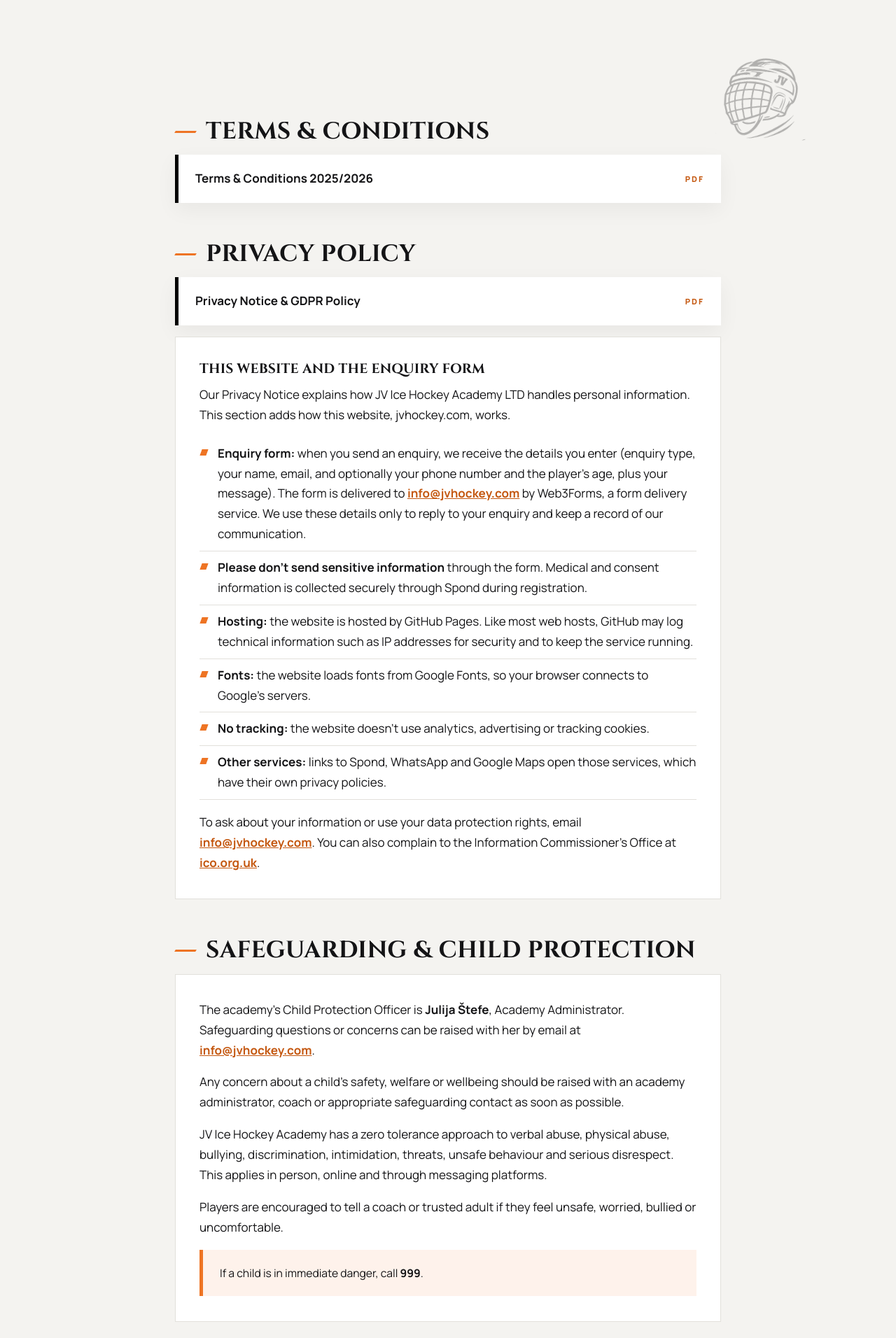
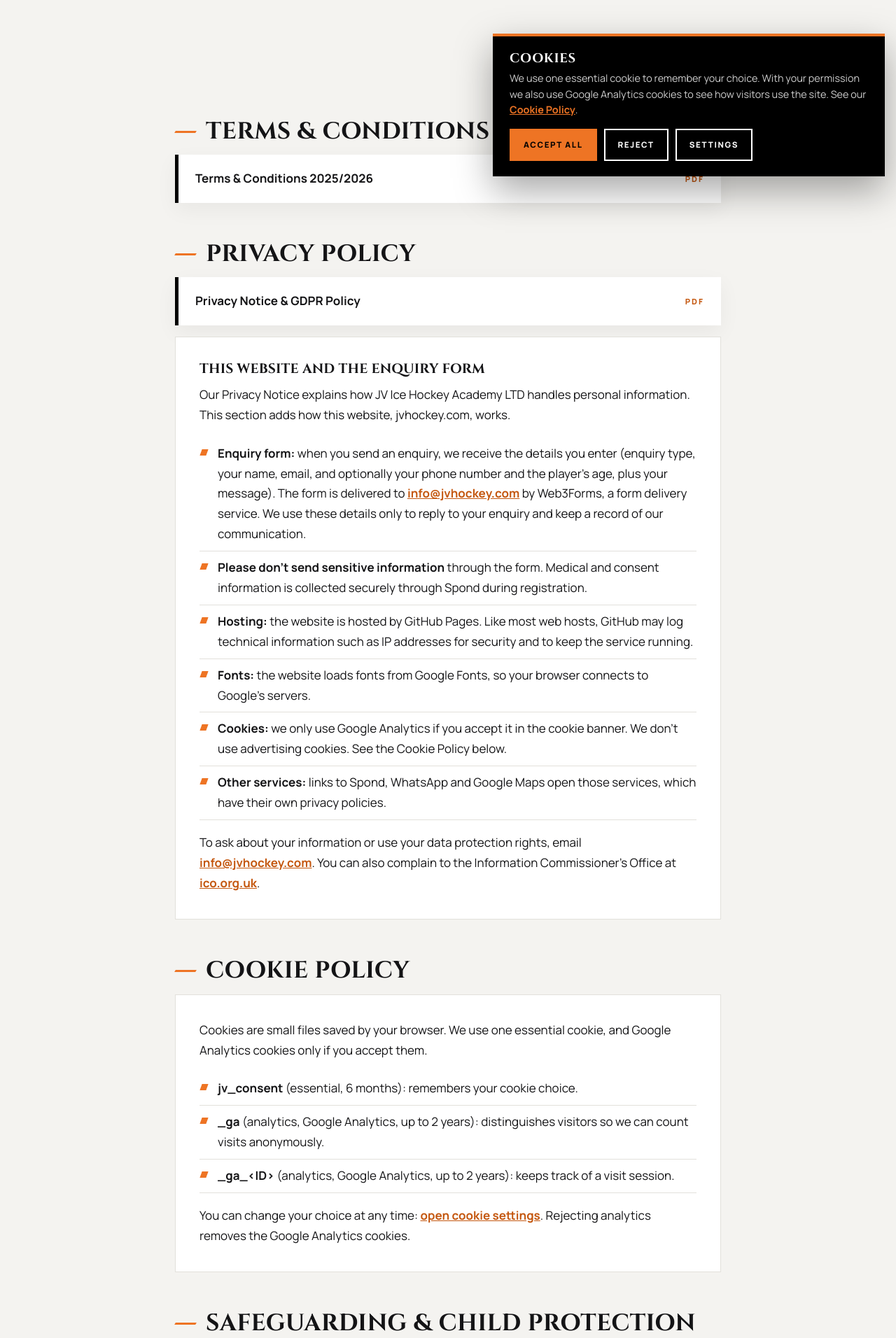
Before and after one commit to LVwebby/jviha-website, a plain HTML site: page policies.html in a window 1280 px wide. Shown: the part 532-2444 px from the top of the page at 70% size. Drawn offline with Linux system fonts and the light colour scheme.

Commit message:
Cookie consent banner, Cookie Policy, analytics-ready (GA loads only after consent)

```diff
--- a/_layout/footer.html
+++ b/_layout/footer.html
@@ -33,6 +33,8 @@
           <li><a href="{{P}}policies.html#privacy">Privacy Policy</a></li>
           <li><a href="{{P}}policies.html#safeguarding">Safeguarding &amp; Child Protection</a></li>
           <li><a href="{{P}}policies.html#cancellation">Cancellation Policy</a></li>
+          <li><a href="{{P}}policies.html#cookies">Cookie Policy</a></li>
+          <li><a href="#" data-cookie-settings>Cookie settings</a></li>
         </ul>
       </div>
     </div>
@@ -42,3 +44,4 @@
     </div>
   </footer>
   <script src="{{P}}js/main.js" defer></script>
+  <script src="{{P}}js/consent.js" defer></script>
--- /dev/null
+++ b/js/consent.js
@@ -0,0 +1,69 @@
+/* Cookie consent + Google Analytics (loads only after "Accept").
+   Put your Google Analytics ID (G-XXXXXXXXXX) below. Until then, no analytics runs. */
+(function () {
+  var GA_ID = "G-XXXXXXXXXX";
+  var NAME = "jv_consent", DAYS = 180;
+
+  function read() { var m = document.cookie.match(/(?:^|; )jv_consent=([^;]*)/); return m ? m[1] : null; }
+  function save(v) { document.cookie = NAME + "=" + v + "; max-age=" + DAYS * 86400 + "; path=/; SameSite=Lax" + (location.protocol === "https:" ? "; Secure" : ""); }
+  function clearGa() {
+    document.cookie.split("; ").forEach(function (c) {
+      var n = c.split("=")[0];
+      if (/^_ga/.test(n)) ["", "; domain=" + location.hostname, "; domain=." + location.hostname.replace(/^www\./, "")].forEach(function (d) {
+        document.cookie = n + "=; max-age=0; path=/" + d;
+      });
+    });
+  }
+  function loadGa() {
+    if (!/^G-[A-Z0-9]+$/.test(GA_ID) || GA_ID === "G-XXXXXXXXXX" || window.gtag) return;
+    window.dataLayer = window.dataLayer || [];
+    window.gtag = function () { dataLayer.push(arguments); };
+    gtag("consent", "default", { analytics_storage: "granted", ad_storage: "denied", ad_user_data: "denied", ad_personalization: "denied" });
+    gtag("js", new Date());
+    gtag("config", GA_ID);
+    var s = document.createElement("script"); s.async = true; s.src = "https://www.googletagmanager.com/gtag/js?id=" + GA_ID;
+    document.head.appendChild(s);
+  }
+
+  var css = ".cc{position:fixed;left:16px;right:16px;bottom:16px;z-index:200;max-width:560px;margin-left:auto;background:#000;color:rgba(255,255,255,.8);border-top:4px solid #EE7424;padding:22px 24px;font-size:.9rem;line-height:1.55;box-shadow:0 20px 50px rgba(0,0,0,.35)}" +
+    ".cc h2{font-family:var(--font-head,serif);color:#fff;font-size:1.15rem;margin:0 0 8px;letter-spacing:.04em}" +
+    ".cc a{color:#EE7424;font-weight:700}.cc p{margin:0 0 16px}" +
+    ".cc-btns{display:flex;flex-wrap:wrap;gap:10px}.cc button{font:inherit;font-weight:800;font-size:.72rem;letter-spacing:.14em;text-transform:uppercase;padding:12px 18px;border:2px solid #fff;background:transparent;color:#fff;cursor:pointer}" +
+    ".cc button.cc-accept{background:#EE7424;border-color:#EE7424;color:#000}.cc button:hover{border-color:#EE7424}" +
+    ".cc-opts{display:none;margin:0 0 16px;border-top:1px solid rgba(255,255,255,.15)}.cc.open .cc-opts{display:block}" +
+    ".cc-opt{display:flex;justify-content:space-between;gap:16px;align-items:flex-start;padding:12px 0;border-bottom:1px solid rgba(255,255,255,.15)}.cc-opt strong{color:#fff;display:block}.cc-opt small{display:block;font-size:.8rem}" +
+    ".cc-opt input{width:20px;height:20px;accent-color:#EE7424;flex:none;margin-top:3px}" +
+    "@media(max-width:860px){body.has-mobile-join .cc{bottom:90px}}";
+
+  var box;
+  function build() {
+    var st = document.createElement("style"); st.textContent = css; document.head.appendChild(st);
+    var root = (document.querySelector('link[rel=stylesheet][href*="css/style.css"]') || {}).getAttribute ? document.querySelector('link[rel=stylesheet][href*="css/style.css"]').getAttribute("href").replace("css/style.css", "") : "";
+    box = document.createElement("div");
+    box.className = "cc"; box.setAttribute("role", "dialog"); box.setAttribute("aria-label", "Cookie settings"); box.hidden = true;
+    box.innerHTML = '<h2>Cookies</h2><p>We use one essential cookie to remember your choice. With your permission we also use Google Analytics cookies to see how visitors use the site. See our <a href="' + root + 'policies.html#cookies">Cookie Policy</a>.</p>' +
+      '<div class="cc-opts"><label class="cc-opt"><span><strong>Essential</strong><small>Remembers your cookie choice. Always on.</small></span><input type="checkbox" checked disabled></label>' +
+      '<label class="cc-opt"><span><strong>Analytics</strong><small>Google Analytics: anonymous visitor statistics.</small></span><input type="checkbox" class="cc-an"></label></div>' +
+      '<div class="cc-btns"><button type="button" class="cc-accept">Accept all</button><button type="button" class="cc-reject">Reject</button><button type="button" class="cc-set">Settings</button></div>';
+    document.body.appendChild(box);
+    box.querySelector(".cc-accept").onclick = function () { choose(1); };
+    box.querySelector(".cc-reject").onclick = function () { choose(0); };
+    box.querySelector(".cc-set").onclick = function () {
+      if (box.classList.contains("open")) { choose(box.querySelector(".cc-an").checked ? 1 : 0); }
+      else { box.classList.add("open"); this.textContent = "Save choices"; }
+    };
+  }
+  function show() { box.hidden = false; box.querySelector(".cc-an").checked = read() === "1"; }
+  function choose(v) {
+    save(v ? "1" : "0"); box.hidden = true; box.classList.remove("open"); box.querySelector(".cc-set").textContent = "Settings";
+    if (v) loadGa(); else { clearGa(); if (window.gtag) location.reload(); }
+  }
+
+  function init() {
+    build();
+    var c = read();
+    if (c === "1") loadGa(); else if (c === null) show();
+    document.addEventListener("click", function (e) { var t = e.target.closest && e.target.closest("[data-cookie-settings]"); if (t) { e.preventDefault(); show(); } });
+  }
+  if (document.readyState === "loading") document.addEventListener("DOMContentLoaded", init); else init();
+})();
--- a/policies.html
+++ b/policies.html
@@ -85,10 +85,23 @@
               <li><strong>Please don't send sensitive information</strong> through the form. Medical and consent information is collected securely through Spond during registration.</li>
               <li><strong>Hosting:</strong> the website is hosted by GitHub Pages. Like most web hosts, GitHub may log technical information such as IP addresses for security and to keep the service running.</li>
               <li><strong>Fonts:</strong> the website loads fonts from Google Fonts, so your browser connects to Google's servers.</li>
-              <li><strong>No tracking:</strong> the website doesn't use analytics, advertising or tracking cookies.</li>
+              <li><strong>Cookies:</strong> we only use Google Analytics if you accept it in the cookie banner. We don't use advertising cookies. See the Cookie Policy below.</li>
               <li><strong>Other services:</strong> links to Spond, WhatsApp and Google Maps open those services, which have their own privacy policies.</li>
             </ul>
             <p>To ask about your information or use your data protection rights, email <a href="mailto:info@jvhockey.com">info@jvhockey.com</a>. You can also complain to the Information Commissioner's Office at <a href="https://ico.org.uk" target="_blank" rel="noopener">ico.org.uk</a>.</p>
+          </div>
+        </div>
+
+        <div class="policy-block" id="cookies">
+          <h2>Cookie Policy</h2>
+          <div class="panel policy-text">
+            <p>Cookies are small files saved by your browser. We use one essential cookie, and Google Analytics cookies only if you accept them.</p>
+            <ul>
+              <li><strong>jv_consent</strong> (essential, 6 months): remembers your cookie choice.</li>
+              <li><strong>_ga</strong> (analytics, Google Analytics, up to 2 years): distinguishes visitors so we can count visits anonymously.</li>
+              <li><strong>_ga_&lt;ID&gt;</strong> (analytics, Google Analytics, up to 2 years): keeps track of a visit session.</li>
+            </ul>
+            <p class="mb-0">You can change your choice at any time: <a href="#" data-cookie-settings>open cookie settings</a>. Rejecting analytics removes the Google Analytics cookies.</p>
           </div>
         </div>
 
@@ -165,6 +178,8 @@
           <li><a href="policies.html#privacy">Privacy Policy</a></li>
           <li><a href="policies.html#safeguarding">Safeguarding &amp; Child Protection</a></li>
           <li><a href="policies.html#cancellation">Cancellation Policy</a></li>
+          <li><a href="policies.html#cookies">Cookie Policy</a></li>
+          <li><a href="#" data-cookie-settings>Cookie settings</a></li>
         </ul>
       </div>
     </div>
@@ -174,6 +189,7 @@
     </div>
   </footer>
   <script src="js/main.js" defer></script>
+  <script src="js/consent.js" defer></script>
   <!-- /@footer -->
 </body>
 </html>
```
Also changed, not shown: about.html (+3 -0 lines), adult-hockey.html (+3 -0 lines), blog.html (+3 -0 lines), blog/_post-template.html (+3 -0 lines), blog/what-hockey-equipment-does-my-child-need.html (+3 -0 lines), camps-clinics.html (+3 -0 lines), childrens-hockey.html (+3 -0 lines), contact.html (+3 -0 lines), index.html (+3 -0 lines).
